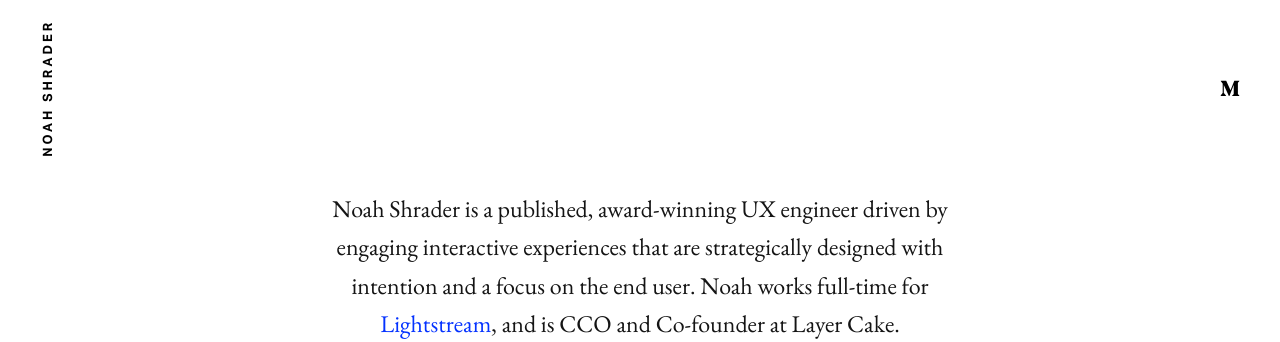
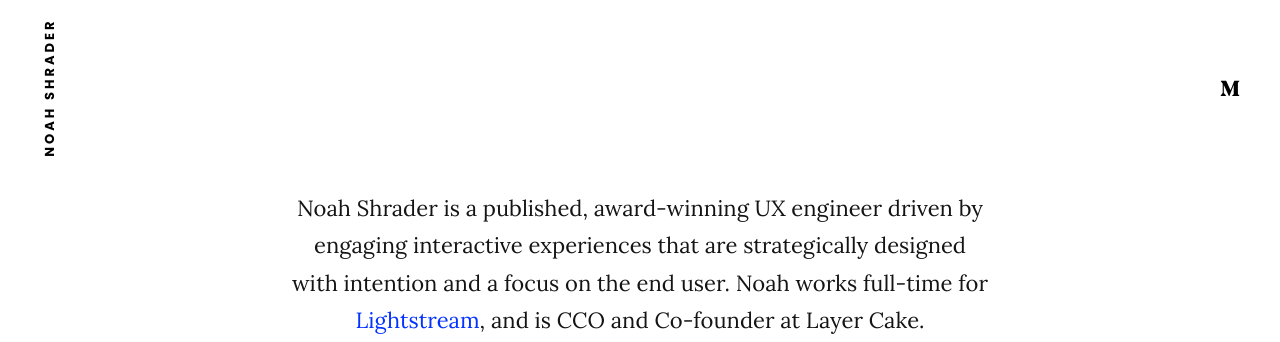
Before and after one commit to noahshrader/noah-shrader, a plain HTML site: page index.html in a window 1280 px wide. Shown: the part 610-952 px from the top of the page. Drawn offline with nearby package versions, Linux system fonts and the light colour scheme; some icons are missing.

Commit message:
Change fonts and improve display

```diff
--- a/index.html
+++ b/index.html
@@ -15,7 +15,7 @@
 	<link rel="mask-icon" href="icons/safari-pinned-tab.svg" color="#FFFFFF">
   <meta name="theme-color" content="#FFFFFF">
 
-  <link href="https://fonts.googleapis.com/css?family=EB+Garamond:400,700" rel="stylesheet">
+  <link href="https://fonts.googleapis.com/css?family=Lora:400,700|Poppins:700" rel="stylesheet">
 
   <link href="css/style.css" rel="stylesheet" media="all" />
   <link href="https://cdn.iconmonstr.com/1.3.0/css/iconmonstr-iconic-font.min.css" rel="stylesheet" media="all" />
--- a/scss/components/_header.scss
+++ b/scss/components/_header.scss
@@ -30,7 +30,7 @@ header {
   .name {
     @include smallcaps;
     @include trans;
-    font-family: $font-bold;
+    font-family: $mainfont;
     margin-bottom: ($gutter + 10px);
     width: 150px;
     text-transform: uppercase;
--- a/scss/elements/_fonts.scss
+++ /dev/null
@@ -1,9 +0,0 @@
-@font-face {
-  font-family: 'aktiv-regular';
-  src:  url('../fonts/aktiv-regular.woff2') format('woff2'), url('../fonts/aktiv-regular.woff') format('woff');
-}
-
-@font-face {
-  font-family: 'aktiv-bold';
-  src:  url('../fonts/aktiv-bold.woff2') format('woff2'), url('../fonts/aktiv-bold.woff') format('woff');
-}
--- a/scss/elements/_type.scss
+++ b/scss/elements/_type.scss
@@ -5,7 +5,7 @@ h3,
 h4,
 h5 {
   color: $black;
-  font-family: $font-bold;
+  font-family: $mainfont;
 	padding: 0;
 	margin: 0;
 }
@@ -38,7 +38,7 @@ h2 {
 }
 
 h3 {
-  font-size: 1.7em;
+  font-size: 1.8em;
   font-weight: 700;
 	line-height: 1.2em;
 
@@ -68,14 +68,14 @@ h5 {
 p {
   color: $base;
   font-family: $secfont;
-  font-size: 1.2em;
+  font-size: 1.1em;
   font-weight: 300;
   line-height: 1.6em;
   margin: 0;
   padding: 0;
 
   &.small {
-    font-size: 0.9em;
+    font-size: 0.85em;
   }
 
 	@media screen and (max-width: $smalldevice) {
--- a/scss/sections/_bio.scss
+++ b/scss/sections/_bio.scss
@@ -2,10 +2,10 @@
   text-align: center;
   margin: 0 auto;
   padding: 0 0 140px;
-  max-width: 650px;
+  max-width: 700px;
 
   p {
-    line-height: 1.6em;
+    line-height: 1.7em;
   }
 
   @media screen and (max-width: $smalldevice) {
--- a/scss/sections/_read.scss
+++ b/scss/sections/_read.scss
@@ -9,7 +9,12 @@
       padding-right: $gutter;
 
       .book-title {
+        padding-right: $gutter;
         margin-bottom: ($gutter / 4);
+
+        @media screen and (max-width: $smalldevice) {
+          padding-right: 0;
+        }
       }
 
       .book-author {
--- a/scss/settings/_base.scss
+++ b/scss/settings/_base.scss
@@ -20,7 +20,7 @@ body {
 
 body {
   @include trans;
-	font-family: $font-regular;
+	font-family: $mainfont;
 	font-size: $basefontsize;
   font-weight: 400;
 
@@ -53,7 +53,7 @@ a {
     flex: 0 0 auto;
     align-items: center;
     color: $primary;
-    font-family: $font-bold;
+    font-family: $mainfont;
     font-weight: 700;
 
     i {
--- a/scss/settings/_variables.scss
+++ b/scss/settings/_variables.scss
@@ -13,9 +13,8 @@ $primary: #0432ff; // Blue
 
 // Fonts
 $basefontsize: 20px;
-$font-bold: 'aktiv-bold', Helvetica, Arial, sans-serif;
-$font-regular: 'aktiv-regular', Helvetica, Arial, sans-serif;
-$secfont: 'EB Garamond', Helvetica, Arial, sans-serif;
+$mainfont: 'Poppins', Helvetica, Arial, sans-serif;
+$secfont: 'Lora', Helvetica, Arial, sans-serif;
 $iconfont: 'noah-shrader';
 
 // Project colors
@@ -42,7 +41,7 @@ $radius: 2px;
 // Padding & Spacing
 $gutter: 60px;
 $vertical-padding: 160px;
-$horizontal-padding: ($headerwidth + $gutter);
+$horizontal-padding: ($headerwidth * 2);
 
 // Breakpoints
 $maxdesktop: 1600px;
--- a/scss/style.scss
+++ b/scss/style.scss
@@ -9,7 +9,6 @@
 @import 'settings/base';
 
 // Elements
-@import 'elements/fonts';
 @import 'elements/type';
 
 // Components
```
Also changed, not shown: css/style.css, fonts/aktiv-bold.woff (deleted), fonts/aktiv-bold.woff2 (deleted), fonts/aktiv-regular.woff (deleted), fonts/aktiv-regular.woff2 (deleted).
